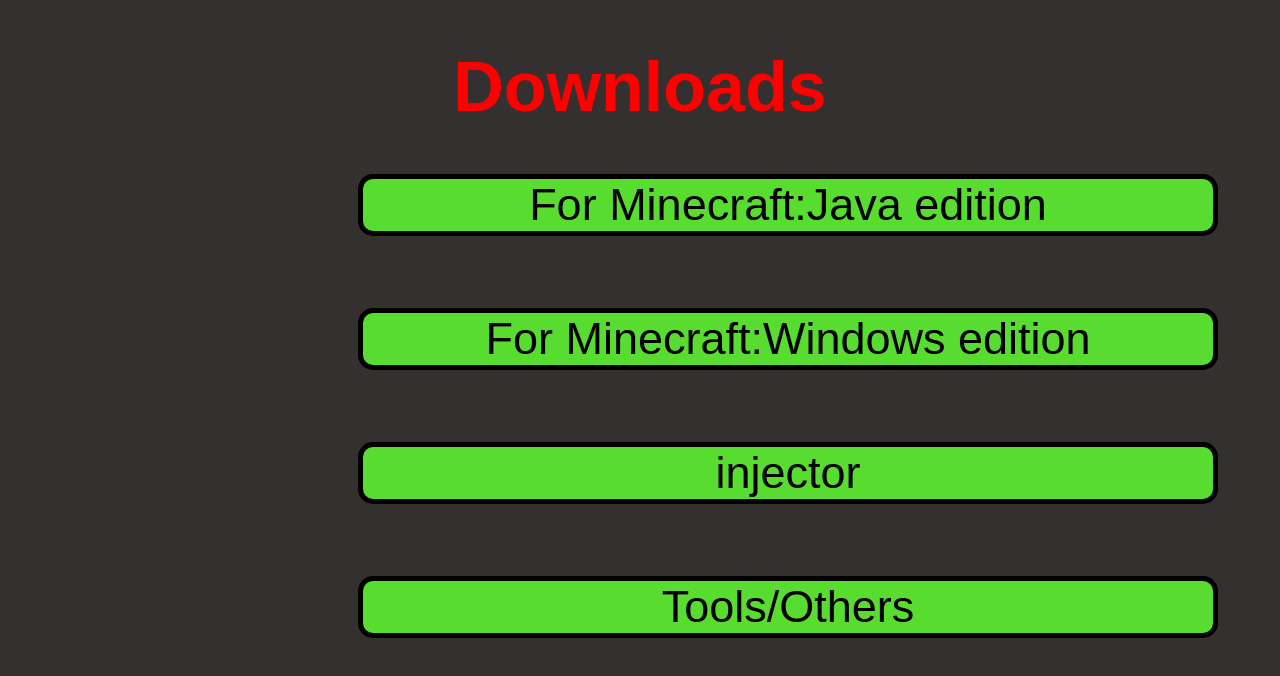
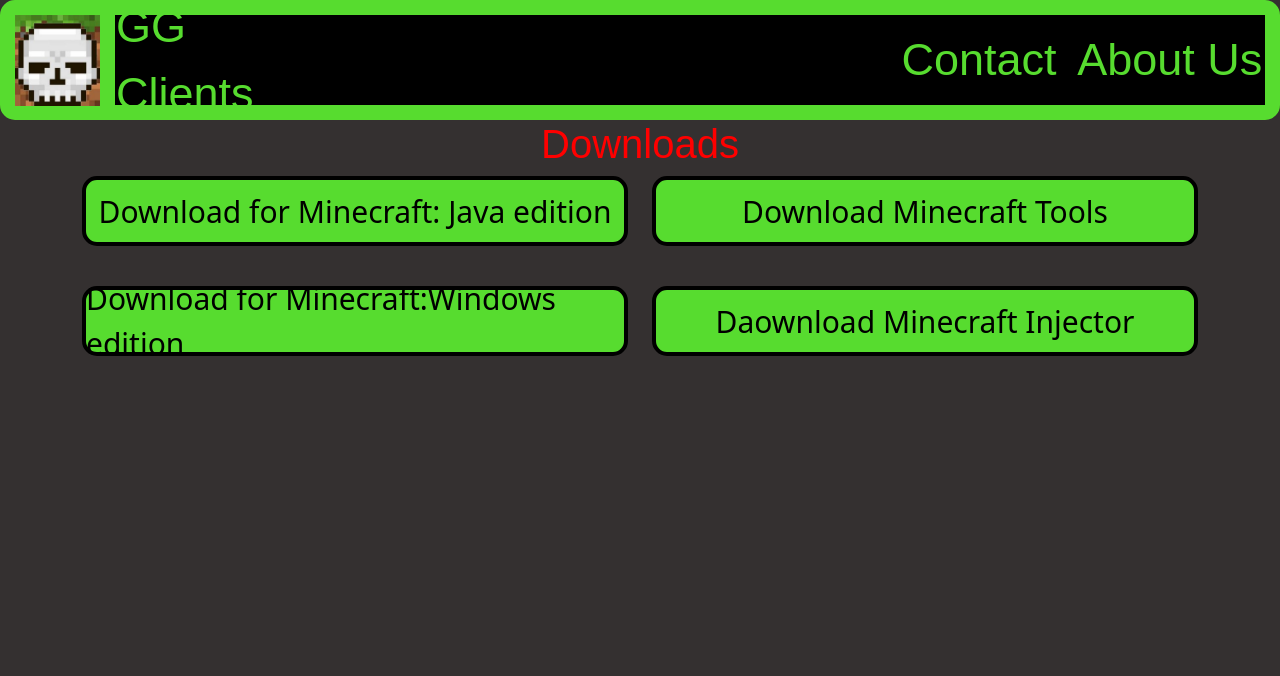
Before and after one commit to GGCLIENTS/downloads, a plain HTML site: page index.html in a window 1280 px wide. Drawn offline with nearby package versions, Linux system fonts and the light colour scheme.

Commit message:
Add files via upload

```diff
--- a/index.html
+++ b/index.html
@@ -5,14 +5,24 @@
     <meta name="viewport" content="width=device-width, initial-scale=1.0">
     <title>GG Client Downloads</title>
     <link rel="stylesheet" href="style.css">
+    <link href="https://cdn.jsdelivr.net/npm/bootstrap@5.3.0/dist/css/bootstrap.min.css" rel="stylesheet" integrity="sha384-9ndCyUaIbzAi2FUVXJi0CjmCapSmO7SnpJef0486qhLnuZ2cdeRhO02iuK6FUUVM" crossorigin="anonymous">
 </head>
-<body>
+<body style="background-color: rgb(52, 48, 48);">
+    <div class="header">
+        <a href="https://ggclients.github.io/Clients/" class="logo"><img src="assets/logo.png" alt=""></a>
+        <div class="one">GG Clients</div>
+        <a href="https://discord.gg/ZQb5bMhQ" class="contact">Contact</a>
+        <a href="" class="amongus">About Us</a>
+    </div>
     <h1 class="Demo rainbow">Downloads</h1>
-    <div class="Downloads">
-        <a href="https://ggclients.github.io/minecraft-java/" class="java">For Minecraft:Java edition</a><br><br><br><br>
-        <a href="" class="bedrock">For Minecraft:Windows edition</a><br><br><br><br>
-        <a href="https://ggclients.github.io/injector/" class="injector">injector</a><br><br><br><br>
-        <a href="" class="tools">Tools/Others</a><br><br><br><br>
+    <div class="container">
+        <div class="row">
+            <div class="col-md-6 "><div class="java"></div><a href="https://ggclients.github.io/minecraft-java/">Download for Minecraft: Java edition</a></div>
+            <div class="col-md-6 "><div class="tools"></div><a href="">Download Minecraft Tools</a></div>
+            <div class="col-md-6"><div class="windows"></div><a href="">Download for Minecraft:Windows edition</a></div>
+            <div class="col-md-6"><div class="injector"></div><a href="https://ggclients.github.io/injector/">Daownload Minecraft Injector</a></div>
+        </div>
     </div>
+    <script src="https://cdn.jsdelivr.net/npm/bootstrap@5.3.0/dist/js/bootstrap.bundle.min.js" integrity="sha384-geWF76RCwLtnZ8qwWowPQNguL3RmwHVBC9FhGdlKrxdiJJigb/j/68SIy3Te4Bkz" crossorigin="anonymous"></script>
 </body>
 </html>
--- a/style.css
+++ b/style.css
@@ -1,4 +1,10 @@
-
+.header{
+    display: flex;
+    background-color: black;
+    border: 15px solid rgb(87, 220,47);
+    border-radius: 15px;
+    height: 120px;
+}
 body{
     background-color: rgb(52, 48, 48);;
 }
@@ -10,6 +16,53 @@ h1{
     justify-content: center;
     font-size: 70px;
     font-family: Arial, Helvetica, sans-serif;
+}
+.logo img{
+    border-right: 15px solid rgb(87, 220, 47);
+    width: 100px;
+    height: 91px;
+}
+.one{
+    display: flex;
+    color:rgb(87, 220, 47);
+    align-items: center;
+    font-size: 45px;
+    font-family: Arial, Helvetica, sans-serif;
+    margin-left: 1px;
+}
+.contact{
+    display: flex;
+    justify-content: center;
+    align-items: center;
+    align-content: center;
+    color: rgb(87, 220, 47);
+    font-size: 45px;
+    font-family: Arial, Helvetica, sans-serif;
+    margin-left: 800px;
+    text-decoration: none;
+    width: 250px;
+    transition: background-color 1s;
+}
+.contact:hover{
+    background-color:rgb(87, 220, 47);
+    color: black;
+}
+.contact{
+    display: flex;
+    justify-content: center;
+    align-items: center;
+    align-content: center;
+    color: rgb(87, 220, 47);
+    font-size: 45px;
+    font-family: Arial, Helvetica, sans-serif;
+    margin-left: 600px;
+    text-decoration: none;
+    width: 250px;
+    transition: background-color 1s;
+}
+.contact:hover{
+    background-color:rgb(87, 220, 47);
+    color: black;
 }
 .amongus{
     display: flex;
@@ -27,86 +80,28 @@ h1{
     background-color:rgb(87, 220, 47);
     color: black;
 }
-.java {
+.container a{
+    background-color:rgb(87, 220, 47);
     text-decoration: none;
-    background-color:rgb(87, 220, 47);
-    border: 5px solid black;
-    font-size: 40px;
+    color: black;
+    font-size: 30px;
+    display: flex;
+    margin-bottom: 40px;
+    align-items: center;
+    align-content: center;
+    justify-content: center;
+    border: 4px solid black;
     border-radius: 15px;
-    color: black;
-    margin-left: 500px;
-    font-size: 45px;
-    font-family: Arial, Helvetica, sans-serif;
+    height: 70px;
+    transition: color 1s;
     transition: background-color 1s;
-    transition: color 1s;
-    display: flex;
-    width: 850px;
-    margin-left: 350px;
 }
-.bedrock{
-    text-decoration: none;
-    background-color:rgb(87, 220, 47);
-    border: 5px solid black;
-    font-size: 40px;
-    border-radius: 15px;
-    color: black;
-    margin-left: 460px;
-    font-size: 45px;
-    font-family: Arial, Helvetica, sans-serif;
-    transition: background-color 1s;
-    transition: color 1s;
-    display: flex;
-    width: 850px;
-    margin-left: 350px;
+.container a:hover{
+    background-color:rgb(121, 120, 120);
+    color:rgb(87, 220, 47);
 }
-.bedrock:hover{
-    background-color: rgb(26, 191, 26);
-    color: rgb(123, 120, 120);
-}
-.java:hover{
-    background-color: rgb(26, 191, 26);
-    color: rgb(123, 120, 120);
-}
-.injector{
-    text-decoration: none;
-    background-color:rgb(87, 220, 47);
-    border: 5px solid black;
-    font-size: 40px;
-    border-radius: 15px;
-    color: black;
-    margin-left: 670px;
-    font-size: 45px;
-    font-family: Arial, Helvetica, sans-serif;
-    transition: background-color 1s;
-    transition: color 1s;
-    display: flex;
-    width: 850px;
-    margin-left: 350px;
-}
-.injector:hover{
-    background-color: rgb(26, 191, 26);
-    color: rgb(123, 120, 120);
-}
-.tools{
-    text-decoration: none;
-    background-color:rgb(87, 220, 47);
-    border: 5px solid black;
-    font-size: 40px;
-    border-radius: 15px;
-    color: black;
-    margin-left: 619px;
-    font-size: 45px;
-    font-family: Arial, Helvetica, sans-serif;
-    transition: background-color 1s;
-    transition: color 1s;
-    display: flex;
-    width: 850px;
-    margin-left: 350px;
-}
-.tools:hover{
-    background-color: rgb(26, 191, 26);
-    color: rgb(123, 120, 120);
-}
+
+
 .Downloads a{
     justify-content: center;
     align-content: center;
```
Also changed, not shown: assets/download (6).jpg (added), assets/download (7).jpg (added), assets/download (8).jpg (added).
